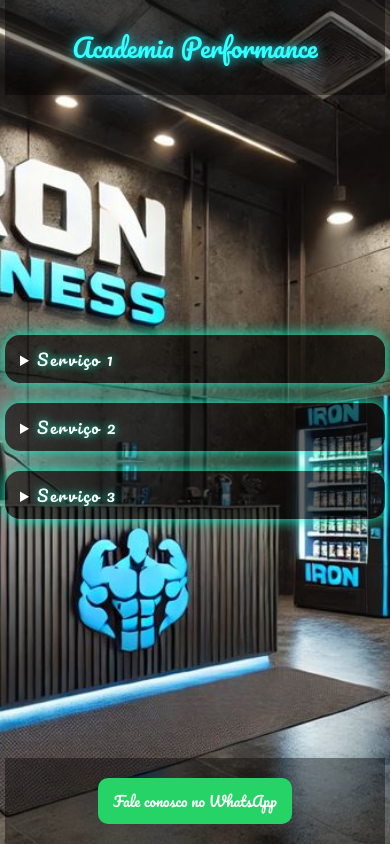
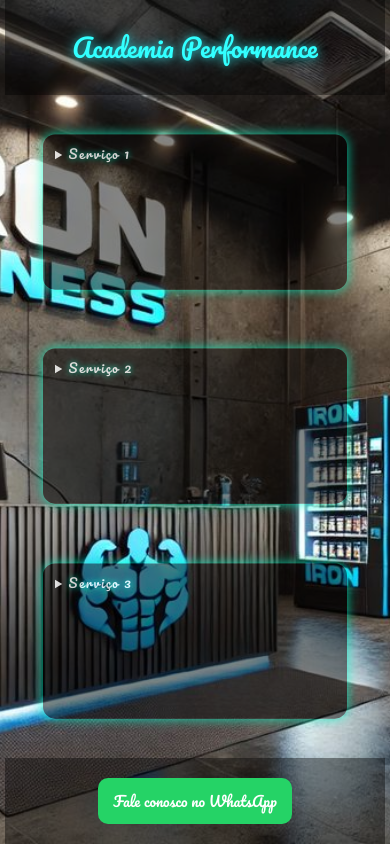
Before and after one commit to andersoneee/nosso_site, a plain HTML site: page index.html in a window 390 px wide. Drawn offline with Linux system fonts and the light colour scheme.

Commit message:
Update index.html

```diff
--- a/index.html
+++ b/index.html
@@ -2,6 +2,7 @@
 <html lang="pt-BR">
 <head>
 <meta charset="UTF-8">
+<meta name="viewport" content="width=device-width, initial-scale=1.0">
 <title>Academia Performance</title>
 <style>
   @import url('https://fonts.googleapis.com/css2?family=Pacifico&display=swap');
@@ -40,32 +41,34 @@
   .container {
     flex: 1;
     display: flex;
-    flex-direction: column;
-    align-items: center;
+    flex-wrap: wrap;
     justify-content: center;
     gap: 20px;
-    width: 100%;
-    max-width: 600px;
-    margin: 0 auto;
+    margin: 20px auto;
+    max-width: 1000px;
   }
 
   details {
     background: rgba(0,0,0,0.6);
+    border-radius: 15px;
+    width: 30%;
+    min-width: 200px;
     padding: 15px 20px;
-    border-radius: 15px;
-    width: 100%;
     box-shadow: 0 0 15px #00ffcc;
     transition: all 0.3s ease;
+    transform: scale(0.8);
+    opacity: 0.8;
   }
 
   details[open] {
+    transform: scale(1);
+    opacity: 1;
     box-shadow: 0 0 25px #00ffcc;
-    transform: scale(1.02);
   }
 
   summary {
     cursor: pointer;
-    font-size: clamp(1rem, 4vw, 1.4em);
+    font-size: clamp(1rem, 2vw, 1.4em);
     letter-spacing: 2px;
     text-shadow: 0 0 8px #00ffcc;
   }
@@ -76,7 +79,7 @@
 
   details p {
     margin-top: 10px;
-    font-size: clamp(0.9rem, 2.5vw, 1.1em);
+    font-size: clamp(0.9rem, 2vw, 1.1em);
     line-height: 1.4em;
   }
 
@@ -103,20 +106,16 @@
     box-shadow: 0 0 15px #25D366;
   }
 
+  /* Responsividade */
+  @media (max-width: 900px) {
+    details { width: 45%; }
+  }
+
   @media (max-width: 480px) {
-    body {
-      padding: 0 5px;
-    }
-    details {
-      padding: 10px 15px;
-    }
-    .btn-whatsapp {
-      padding: 10px 15px;
-    }
-    header {
-      font-size: 1.6rem;
-      padding: 25px 10px;
-    }
+    body { padding: 0 5px; }
+    details { width: 100%; padding: 10px 15px; }
+    header { font-size: 1.6rem; padding: 25px 10px; }
+    .btn-whatsapp { padding: 10px 15px; }
   }
 </style>
 </head>
```
